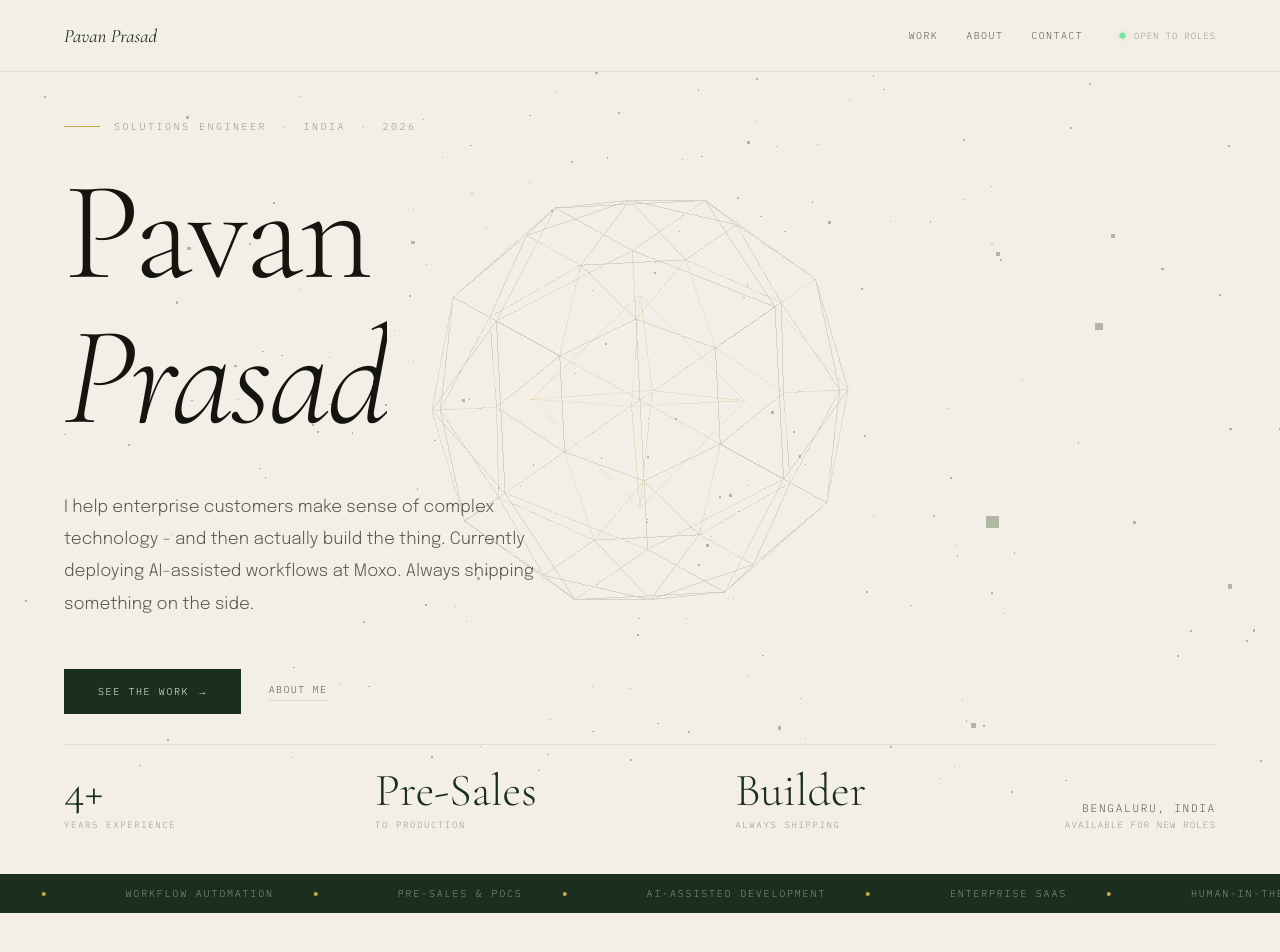
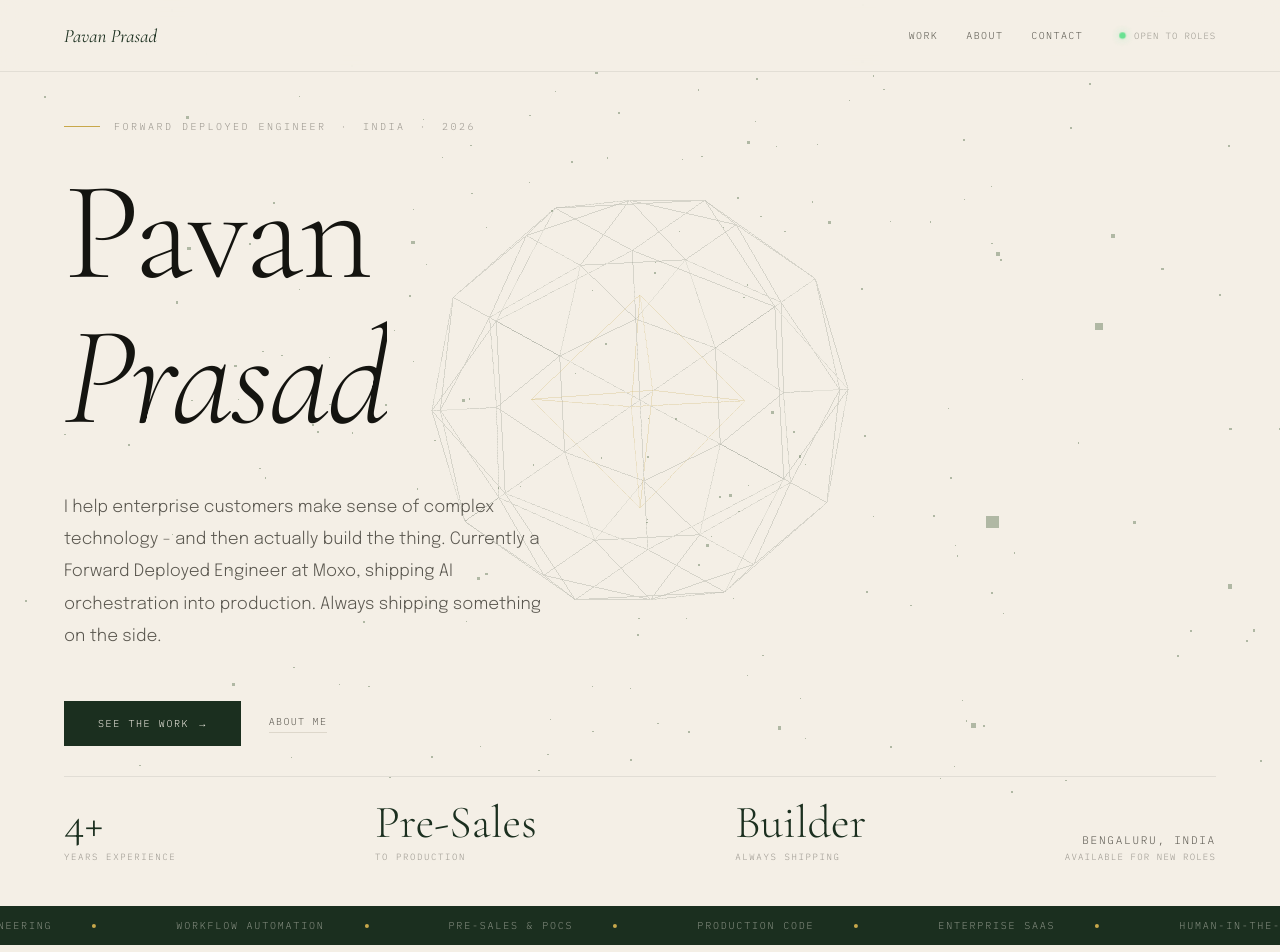
Before and after one commit to aimforthehead/pavanprasad, a plain HTML site: page index.html in a window 1280 px wide. Shown: the top 952 px of the page. Drawn offline with nearby package versions, Linux system fonts and the light colour scheme; animation ran at ten frames a second.

Commit message:
Update portfolio for Forward Deployed Engineer role and refresh resume
Co-Authored-By: Claude Opus 5.5 <noreply@anthropic.com>
Claude-Session: https://claude.ai/code/session_01SRa9YMidwVJFmgKT7YPc3g

```diff
--- a/index.html
+++ b/index.html
@@ -4,9 +4,9 @@
 <head>
   <meta charset="utf-8" />
   <meta name="viewport" content="width=device-width,initial-scale=1" />
-  <title>Pavan Prasad - Solutions Engineer & Builder</title>
+  <title>Pavan Prasad - Forward Deployed Engineer & Builder</title>
   <meta name="description"
-    content="Pavan Prasad - Solutions Engineer who builds real things. Enterprise workflows, AI-assisted products, and more. Bengaluru.">
+    content="Pavan Prasad - Forward Deployed Engineer who builds real things. Enterprise workflows, AI-assisted products, and more. Bengaluru.">
   <link rel="preconnect" href="https://fonts.googleapis.com">
   <link rel="preconnect" href="https://fonts.gstatic.com" crossorigin>
   <link
@@ -1161,7 +1161,7 @@
 
   <div class="loader" id="loader">
     <div class="loader-name">Pavan</div>
-    <div class="loader-sub">Solutions Engineer · Builder</div>
+    <div class="loader-sub">Forward Deployed Engineer · Builder</div>
     <div class="loader-bar-wrap">
       <div class="loader-bar"></div>
     </div>
@@ -1188,15 +1188,15 @@
     <canvas id="hero-canvas"></canvas>
     <div class="hero-content">
       <div class="hero-eyebrow">
-        <span>Solutions Engineer</span><span>·</span><span>India</span><span>·</span><span>2026</span>
+        <span>Forward Deployed Engineer</span><span>·</span><span>India</span><span>·</span><span>2026</span>
       </div>
       <h1 class="hero-title">
         <span class="word"><span class="word-inner">Pavan</span></span><br>
         <span class="word"><span class="word-inner it">Prasad</span></span>
       </h1>
       <p class="hero-desc">
-        I help enterprise customers make sense of complex technology - and then actually build the thing. Currently
-        deploying AI-assisted workflows at Moxo. Always shipping something on the side.
+        I help enterprise customers make sense of complex technology - and then actually build the thing. Currently a
+        Forward Deployed Engineer at Moxo, shipping AI orchestration into production. Always shipping something on the side.
       </p>
       <div class="hero-actions">
         <a href="#work" class="btn-primary"><span>See the work</span><span>→</span></a>
@@ -1225,20 +1225,20 @@
 
   <div class="ticker">
     <div class="ticker-track">
-      <div class="ticker-item">Solutions Engineering<span class="ticker-dot"></span></div>
+      <div class="ticker-item">Forward Deployed Engineering<span class="ticker-dot"></span></div>
       <div class="ticker-item">Workflow Automation<span class="ticker-dot"></span></div>
       <div class="ticker-item">Pre-Sales &amp; POCs<span class="ticker-dot"></span></div>
-      <div class="ticker-item">AI-assisted Development<span class="ticker-dot"></span></div>
+      <div class="ticker-item">Production Code<span class="ticker-dot"></span></div>
       <div class="ticker-item">Enterprise SaaS<span class="ticker-dot"></span></div>
       <div class="ticker-item">Human-in-the-Loop<span class="ticker-dot"></span></div>
       <div class="ticker-item">Technical Storytelling<span class="ticker-dot"></span></div>
       <div class="ticker-item">Builder &amp; Shipper<span class="ticker-dot"></span></div>
       <div class="ticker-item">API Integration<span class="ticker-dot"></span></div>
       <div class="ticker-item">Security &amp; Compliance<span class="ticker-dot"></span></div>
-      <div class="ticker-item">Solutions Engineering<span class="ticker-dot"></span></div>
+      <div class="ticker-item">Forward Deployed Engineering<span class="ticker-dot"></span></div>
       <div class="ticker-item">Workflow Automation<span class="ticker-dot"></span></div>
       <div class="ticker-item">Pre-Sales &amp; POCs<span class="ticker-dot"></span></div>
-      <div class="ticker-item">AI-assisted Development<span class="ticker-dot"></span></div>
+      <div class="ticker-item">Production Code<span class="ticker-dot"></span></div>
       <div class="ticker-item">Enterprise SaaS<span class="ticker-dot"></span></div>
       <div class="ticker-item">Human-in-the-Loop<span class="ticker-dot"></span></div>
       <div class="ticker-item">Technical Storytelling<span class="ticker-dot"></span></div>
@@ -1512,22 +1512,25 @@
   <section class="about-section" id="about">
     <div class="reveal">
       <h2 class="about-heading">One builder.<br>Always shipping.</h2>
-      <p class="about-body">I'm <strong>Pavan Prasad</strong> - a Solutions Engineer based in Bengaluru. I spend my days
+      <p class="about-body">I'm <strong>Pavan Prasad</strong> - a Forward Deployed Engineer based in Bengaluru. I spend my days
         helping enterprise customers go from "we need this" to "it works," and my nights shipping products that started
         as a problem I couldn't stop thinking about.</p>
-      <p class="about-body">Right now I'm at <strong>Moxo</strong>, an AI orchestration platform. I design workflow
-        solutions, run pre-sales cycles, and build real AI-assisted deployments for enterprise customers - not slides,
-        actual production systems with humans, AI, and governance working together.</p>
+      <p class="about-body">Right now I'm a Forward Deployed Engineer at <strong>Moxo</strong>, an AI orchestration platform. I work
+        embedded with enterprise customers and I have commit access to the product: I ship customer-driven fixes and
+        roadmap features to the core codebase, build the integrations, and configure the AI agents that take
+        deployments to production - not slides, actual production systems with humans, AI, and governance working
+        together. Before this role I was a Solutions Engineer at Moxo, running pre-sales cycles and POCs.</p>
       <p class="about-body">Before that, three years deep in application security and embedded systems pre-sales -
         working with OEMs, aerospace, healthcare, and government customers. Complex regulated environments where "it's
         technically possible" never cut it; you had to understand the compliance layer, the security architecture, and
         the people making the decision.</p>
-      <p class="about-body">That combination - enterprise SE instincts + genuine ability to build - is what I bring. I
+      <p class="about-body">That combination - enterprise customer instincts + the ability to build and ship - is what I bring. I
         want to be in the room where new technology is being turned into something that actually matters to customers.
       </p>
       <div class="skills-wrap">
         <div class="skills-lbl">Skills</div>
         <div class="skills-pills">
+          <span class="pill hi">Forward Deployed Engineering</span>
           <span class="pill hi">Pre-Sales Engineering</span>
           <span class="pill hi">Workflow Automation</span>
           <span class="pill hi">Human-in-the-Loop Design</span>
```
Also changed, not shown: 1 other file.
